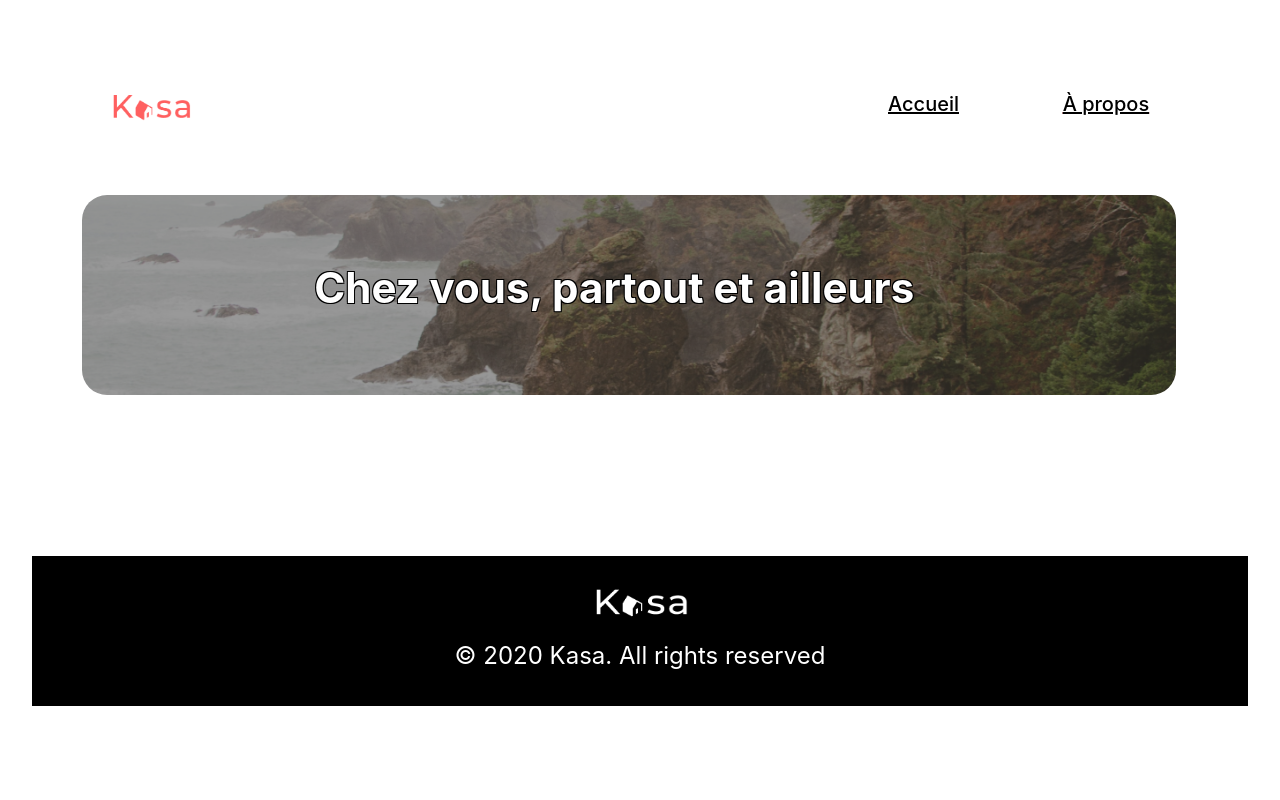
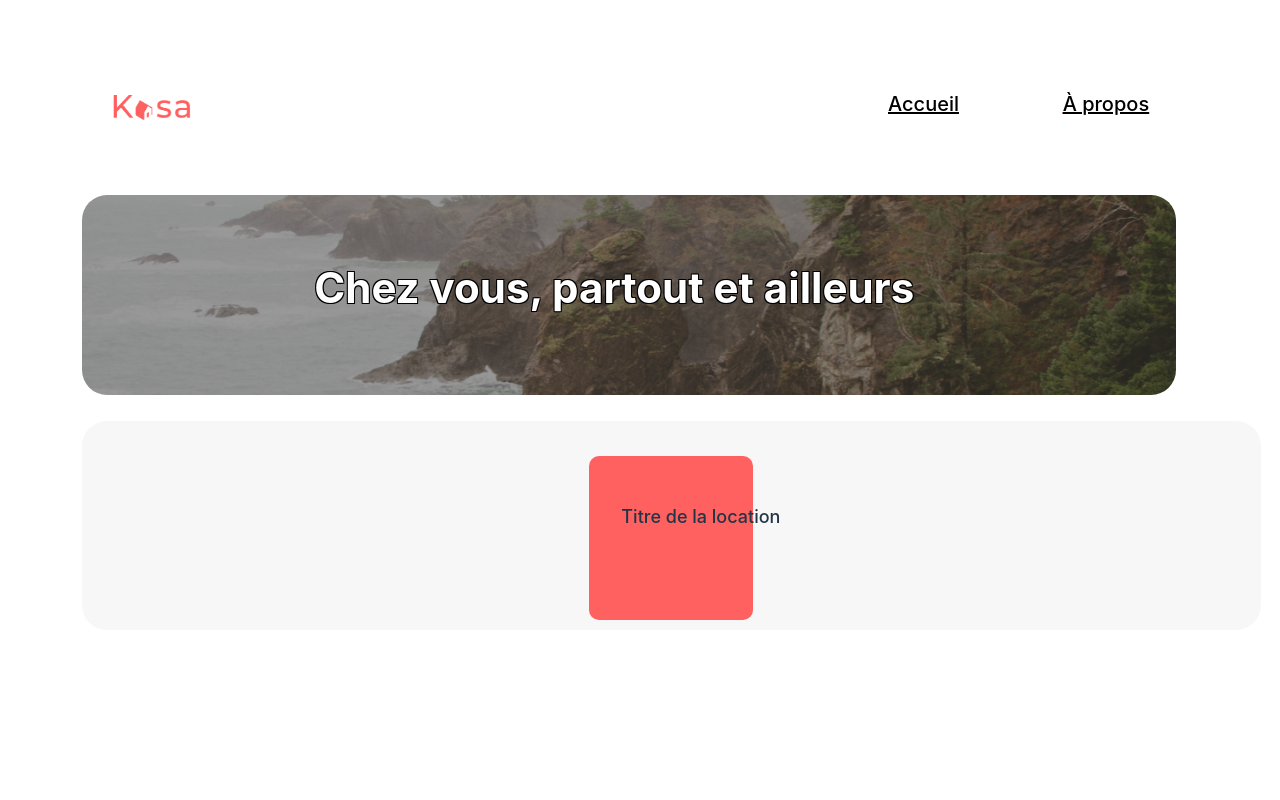
Before and after one commit to Meriamatt/TesteurLogiciel_appli_location_immobiliere_React-main, a React (Vite) app in the folder frontend/vite-project/: page / in a window 1280 px wide. Shown: the top 800 px of the page. Built offline with nearby package versions, Linux system fonts and the light colour scheme; no server answers.

Commit message:
home card

```diff
--- a/frontend/vite-project/package.json
+++ b/frontend/vite-project/package.json
@@ -10,6 +10,7 @@
     "preview": "vite preview"
   },
   "dependencies": {
+    "axios": "^1.7.2",
     "react": "^18.3.1",
     "react-dom": "^18.3.1",
     "react-router-dom": "^6.24.1"
--- /dev/null
+++ b/frontend/vite-project/src/component/card.css
@@ -0,0 +1,35 @@
+.card-container {
+    position: relative;
+    top: 110px;
+    width: 90%;
+    display: flex;
+  flex-wrap: wrap;
+  justify-content: space-around;
+  width: 92%;
+  margin-top: 110px;
+  margin-left: 50px;
+  padding-top: 35px;
+  padding-left: 30px;
+  padding-right: 30px;
+  padding-bottom: 10px;
+  background-color: #f7f7f7;
+  border-radius: 25px;
+}
+.card {
+    background: #ff6060;
+    ;
+    border-radius: 10px;
+    width: 100px;
+    height: 100px;
+    bottom: 34px;
+  }
+  .card h2 {
+
+    top: -90px;
+    left: 20px;
+    width: 300px;
+    height: 52px;
+    line-height: 142, 6%;
+    font-size: 18px;
+    font-weight: 500;
+  }
--- /dev/null
+++ b/frontend/vite-project/src/component/card.jsx
@@ -0,0 +1,20 @@
+import './card.css';
+
+
+function Card() {
+
+    return(
+
+             <div className="card">
+            <h2>Titre de la location</h2>
+
+        </div>
+
+
+
+
+
+    )
+
+}
+export default Card
--- /dev/null
+++ b/frontend/vite-project/src/component/cardContainer.jsx
@@ -0,0 +1,22 @@
+//import { useEffect } from "react";
+import axios from "axios";
+
+import Card from "./card";
+
+function CardsContainer() {
+  const url = "http://localhost:8080/api/properties";
+  try {
+    axios.get(url).then((response) => {
+      console.log(response.data);
+    });
+  } catch (error) {
+    console.log(error.response);
+  }
+
+  return (
+    <div className="card-container">
+      <Card />
+    </div>
+  );
+}
+export default CardsContainer;
--- a/frontend/vite-project/src/pages/home/home.jsx
+++ b/frontend/vite-project/src/pages/home/home.jsx
@@ -1,6 +1,7 @@
 
 
 import Banner from "../../component/banner"
+import CardsContainer from "../../component/cardContainer"
 
 
 function Home() {
@@ -9,7 +10,10 @@ function Home() {
 
 
 
-        <Banner />
+
+        <><Banner />
+        <CardsContainer /></>
+
 
 
 
```
Also changed, not shown: 1 other file (tests, documents, lock files or other folders).
